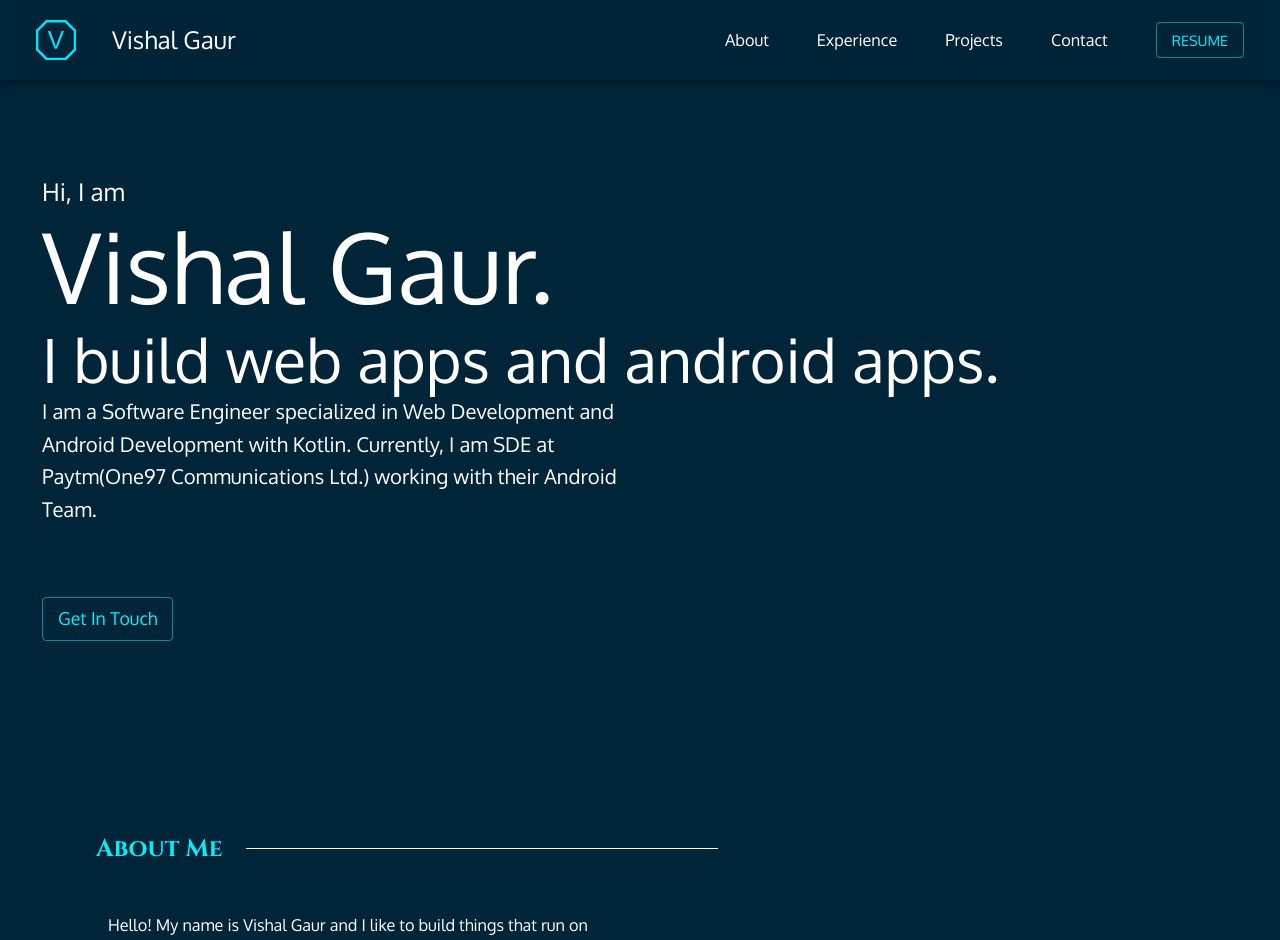
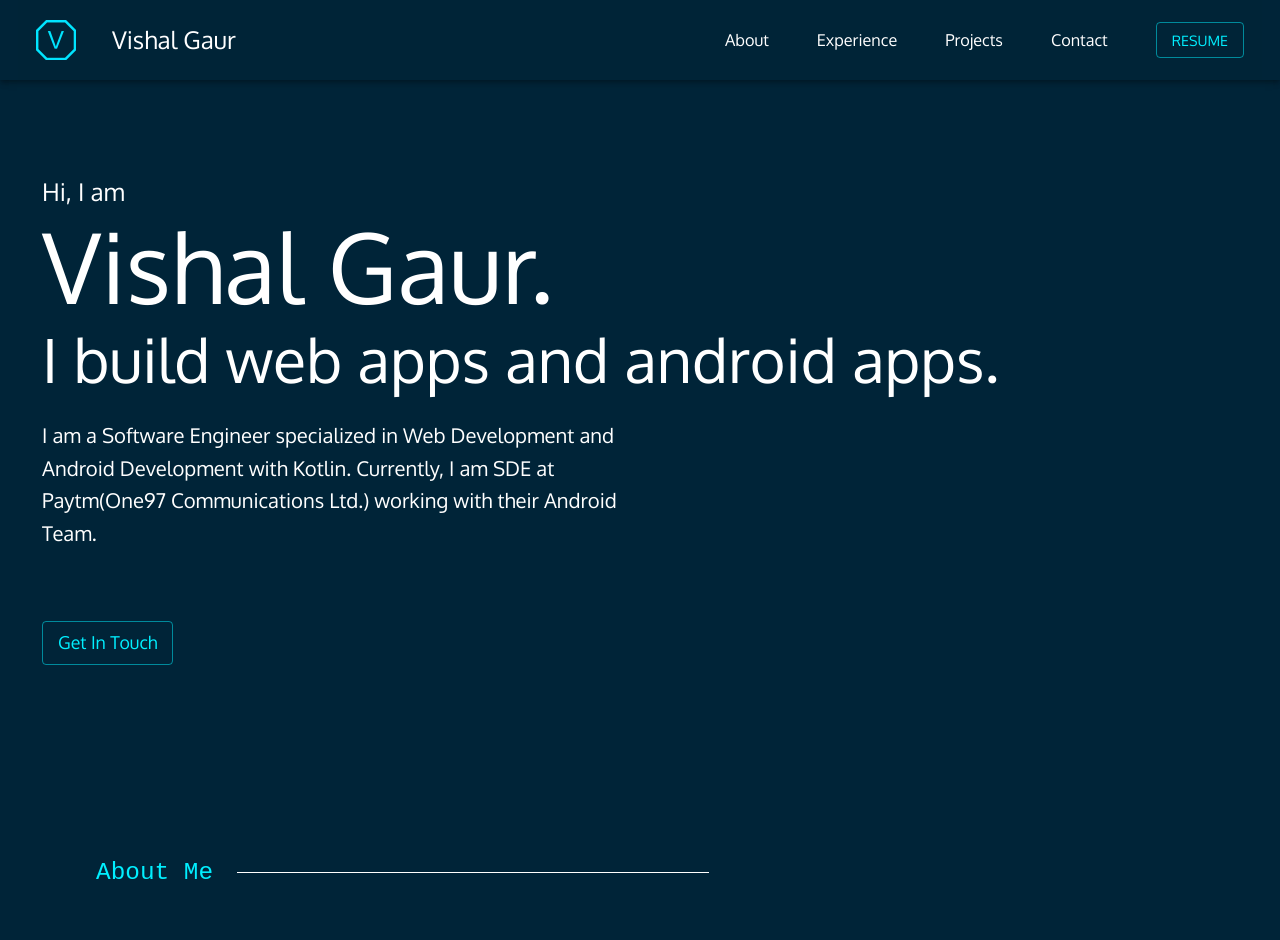
Before and after one commit to i-vishi/my-portfolio, a Next.js app: page / in a window 1280 px wide. Shown: the top 940 px of the page. Built offline with nearby package versions, Linux system fonts and the light colour scheme; no server answers.

Commit message:
some minor changes

```diff
--- a/components/ComponentHeading.js
+++ b/components/ComponentHeading.js
@@ -16,7 +16,7 @@ const useStyles = makeStyles((theme) => ({
     color: theme.palette.secondary.main,
   },
   titleText:{
-    fontFamily: "'Cinzel', serif",
+    fontFamily: "monospace",
   },
 }));
 
--- a/components/LandingInfo.js
+++ b/components/LandingInfo.js
@@ -18,6 +18,7 @@ const useStyles = makeStyles((theme) => ({
   },
   topDetailPara: {
     width: "50%",
+    marginTop: theme.spacing(4),
   },
 }));
 
```
